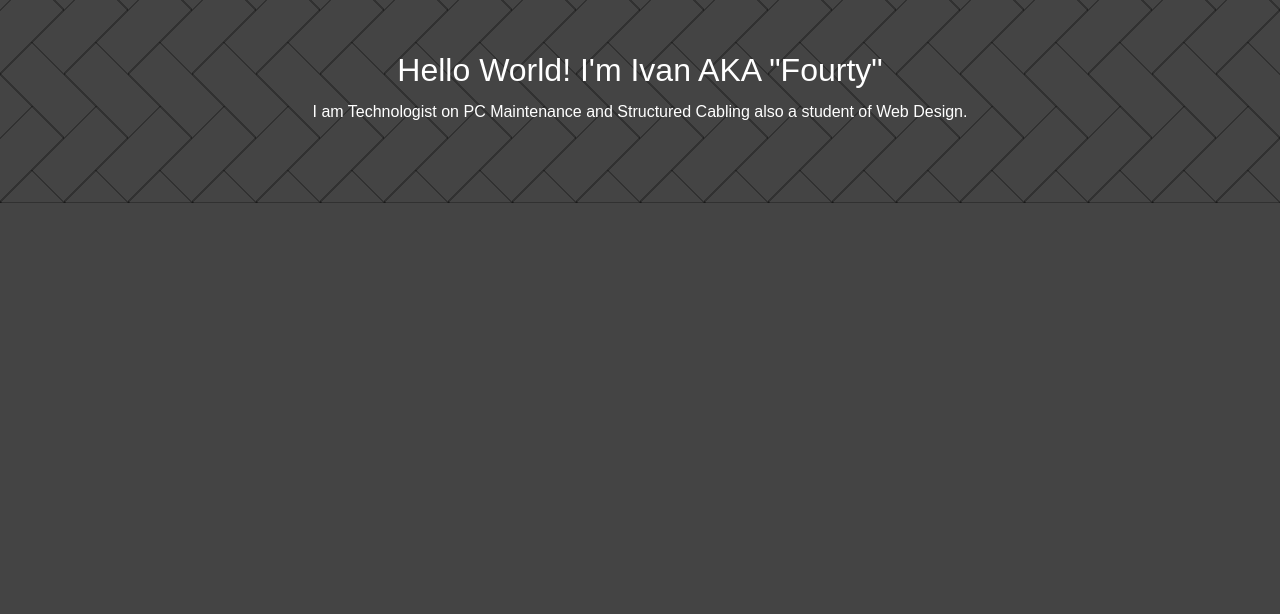
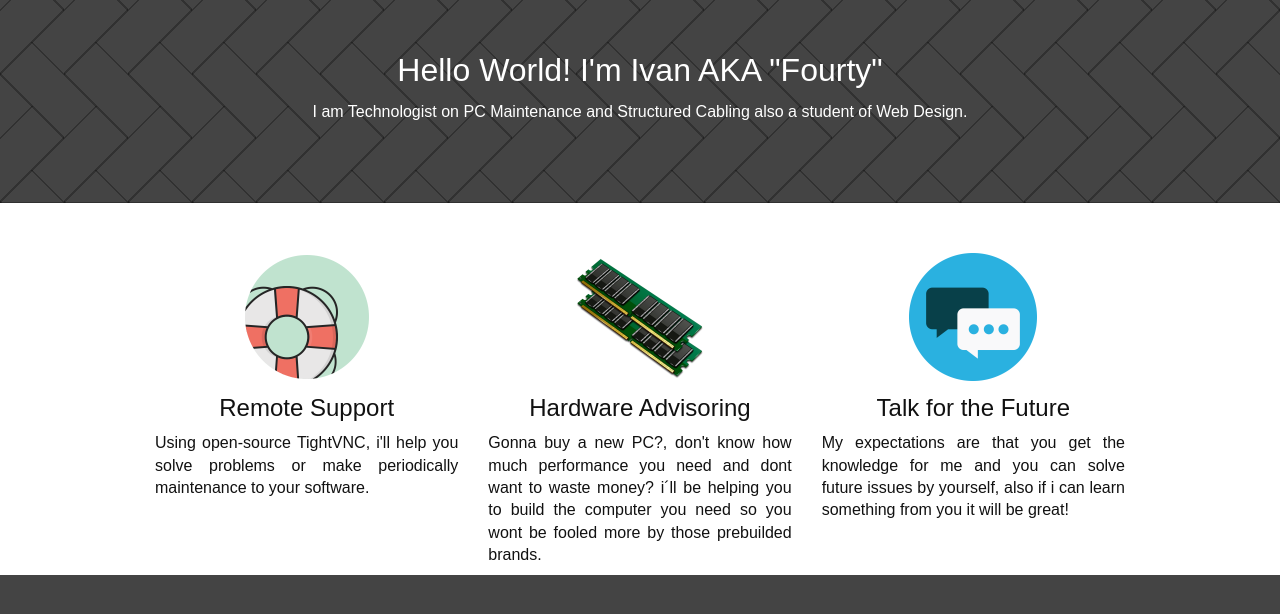
Before and after one commit to alternfourty/oldsite, a plain HTML site: page index.html in a window 1280 px wide. Shown: the part 60-674 px from the top of the page. Drawn offline with Linux system fonts and the light colour scheme; a script that the page names is missing.

Commit message:
Added Third section of the index

```diff
--- a/css/app.css
+++ b/css/app.css
@@ -40,7 +40,7 @@ h1 {
   font-size: 2em;
   font-family: 'Russo One' , sans-serif;
 }
-h3 {
+#second h3 {
   color: #FFF;
   font-size: 1em;
   font-family: 'Jura' , sans-serif;
@@ -62,12 +62,38 @@ h3 {
 
 #second {
   background:
-linear-gradient(135deg, rgba(0, 0, 0, 0) 22px, rgba(0, 0, 0, 0.28) 22px, rgba(0, 0, 0, 0.28) 24px, transparent 24px, transparent 67px, rgba(0, 0, 0, 0.28) 67px, rgba(0, 0, 0, 0.28) 69px, transparent 69px),
-linear-gradient(225deg, rgba(0, 0, 0, 0) 22px, rgba(0, 0, 0, 0.28) 22px, rgba(0, 0, 0, 0.28) 24px, transparent 24px, transparent 67px, rgba(0, 0, 0, 0.28) 67px, rgba(0, 0, 0, 0.28) 69px, transparent 69px)0 64px;
-background-color:rgba(0, 0, 0, 0);
-background-size: 64px 128px;
-border-bottom: 1px solid rgba(0, 0, 0, 0.28);
+  linear-gradient(135deg, rgba(0, 0, 0, 0) 22px, rgba(0, 0, 0, 0.28) 22px, rgba(0, 0, 0, 0.28) 24px, transparent 24px, transparent 67px, rgba(0, 0, 0, 0.28) 67px, rgba(0, 0, 0, 0.28) 69px, transparent 69px),
+  linear-gradient(225deg, rgba(0, 0, 0, 0) 22px, rgba(0, 0, 0, 0.28) 22px, rgba(0, 0, 0, 0.28) 24px, transparent 24px, transparent 67px, rgba(0, 0, 0, 0.28) 67px, rgba(0, 0, 0, 0.28) 69px, transparent 69px)0 64px;
+  background-color: rgba(0, 0, 0, 0);
+  background-size: 64px 128px;
+  border-bottom: 1px solid rgba(0, 0, 0, 0.28);
+}
 
+#third {
+  padding-top: 50px;
+  background: #FFF;
+}
+
+#third h2 {
+  text-align: center;
+  color: #111;
+  font-size: 1.5em;
+  font-family: 'Jura' , sans-serif;
+  padding-top: 10px;
+}
+
+#third h3 {
+  color: #111;
+  font-size: 1em;
+  font-family: 'Jura' , sans-serif;
+}
+
+
+.rowicons {
+  width: 128px;
+  height: auto;
+  display: block;
+  margin: 0 auto;
 }
 
 #nav a {
--- a/index.html
+++ b/index.html
@@ -13,10 +13,10 @@
     <div id="main"></div>
     <section id="first">
       <div class="row expanded">
-        <div class="small-6 column">
+        <div class="small-12 medium-6 column">
           <img class="logo" src="images/logo20172w.png" alt="Fourty Logo 2017">
         </div>
-        <div class="small-6 column">
+        <div class="small-12 medium-6 column">
           <ul id="nav" class="menu align-right">
             <li>
               <a href="#" target="_blank" class="mybutton">About Me</a>
@@ -48,6 +48,41 @@
         </div>
       </div>
     </section>
+    <section id="third">
+      <div class="row text-center text-justify">
+        <div class="small-12 medium-4 column">
+          <img class="rowicons" src="images/help.png" alt="Help Desk Icon">
+          <h2>
+            Remote Support
+          </h2>
+          <h3>
+            Using open-source TightVNC, i'll help you solve problems or make periodically
+            maintenance to your software.
+          </h3>
+        </div>
+        <div class="small-12 medium-4 column">
+          <img class="rowicons" src="images/ram.png" alt="Hardware Advisor">
+          <h2>
+            Hardware Advisoring
+          </h2>
+          <h3>
+            Gonna buy a new PC?, don't know how much performance you need and dont
+            want to waste money? i´ll be helping you to build the computer you need
+            so you wont be fooled more by those prebuilded brands.
+          </h3>
+        </div>
+        <div class="small-12 medium-4 column">
+          <img class="rowicons" src="images/messages.png" alt="Hardware Advisor">
+          <h2>
+            Talk for the Future
+          </h2>
+          <h3>
+            My expectations are that you get the knowledge for me and you can solve future issues by yourself,
+            also if i can learn something from you it will be great!
+          </h3>
+        </div>
+      </div>
+    </section>
     <script src="https://ajax.googleapis.com/ajax/libs/webfont/1.6.26/webfont.js"></script>
     <script>
     WebFont.load({
```
Also changed, not shown: images/help.png (added), images/messages.png (added), images/ram.png (added), 1 other file.
